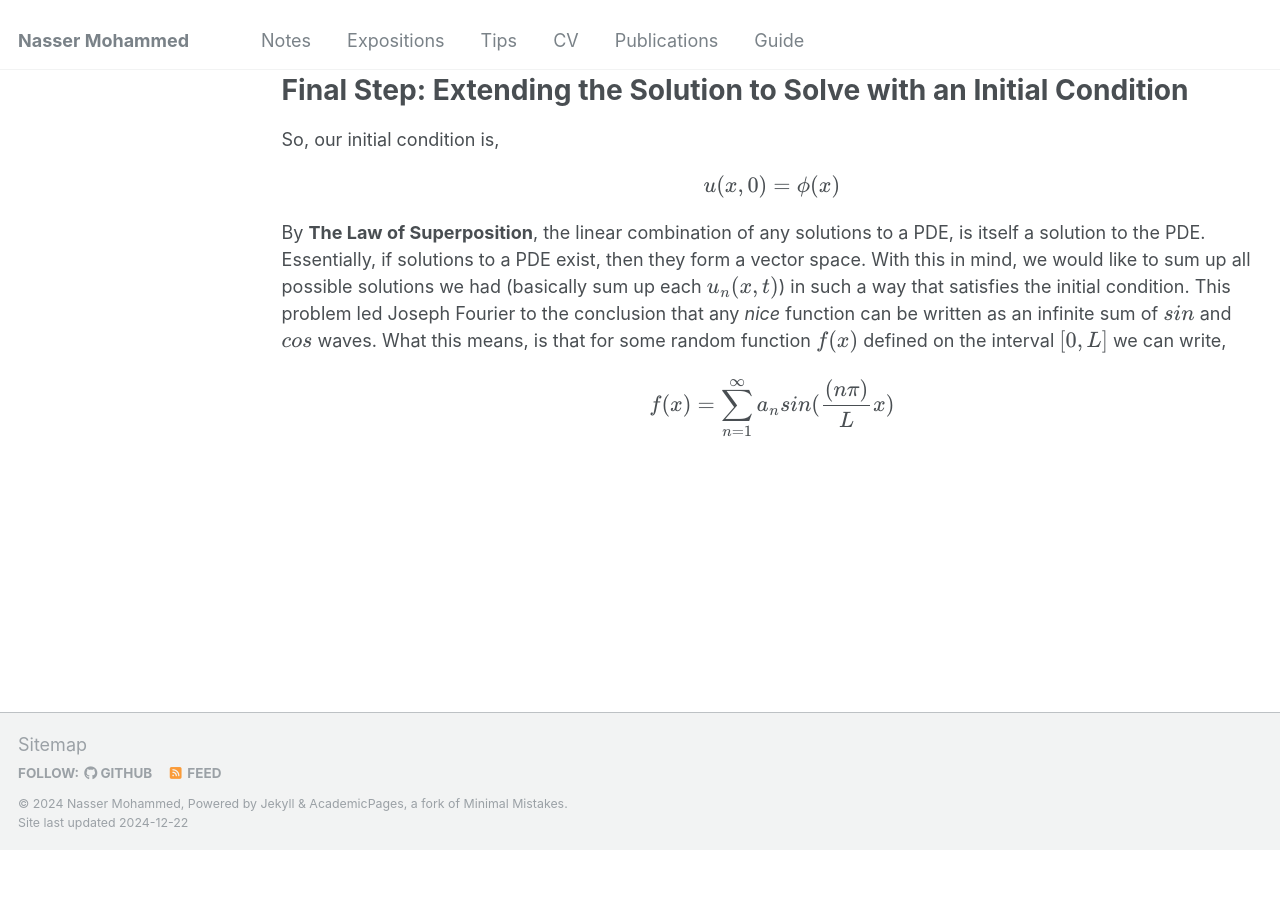
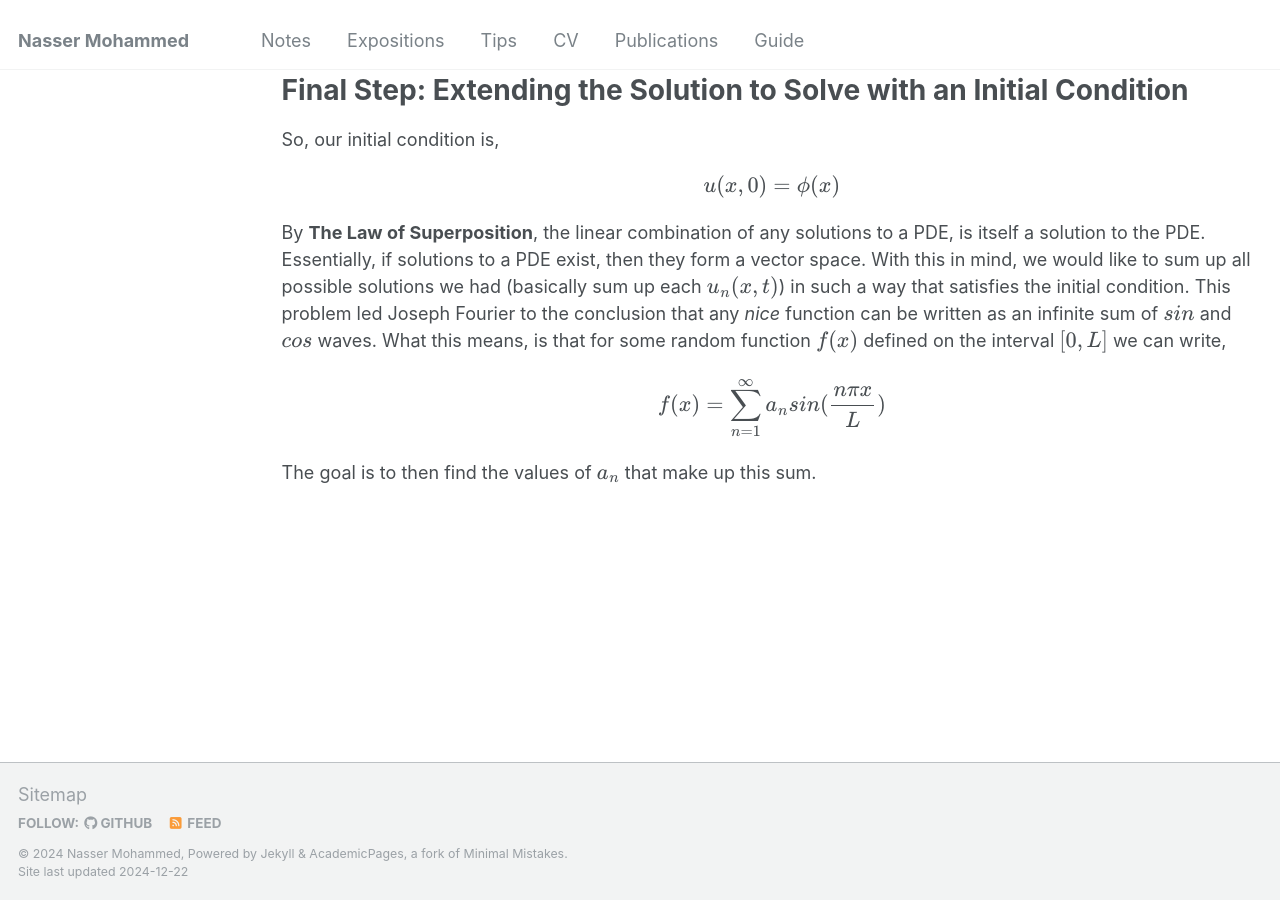
Before and after one commit to Nasser-Mohammed/Nasser-Mohammed.github.io, a Jekyll site: the page built from _pages/notes/pde/heatequation.md, in a window 1280 px wide and 900 px high, scrolled down 7200 px. Built offline with Jekyll 4.4.1, drawn with Linux system fonts in a browser that asks for light colours; before the commit the page ends 8050 px from its top, so only the background shows below that.

Commit message:
Update heatequation.md

```diff
--- a/_pages/notes/pde/heatequation.md
+++ b/_pages/notes/pde/heatequation.md
@@ -73,4 +73,5 @@ This was one of the last major steps, we now know the solution to the (homogenou
 Final Step: Extending the Solution to Solve with an Initial Condition
 =====
 So, our initial condition is, \\[u(x,0) = \phi(x)\\]
-By **The Law of Superposition**, the linear combination of any solutions to a PDE, is itself a solution to the PDE. Essentially, if solutions to a PDE exist, then they form a vector space. With this in mind, we would like to sum up all possible solutions we had (basically sum up each \\(u_n(x,t)\\)) in such a way that satisfies the initial condition. This problem led Joseph Fourier to the conclusion that any *nice* function can be written as an infinite sum of \\(sin\\) and \\(cos\\) waves. What this means, is that for some random function \\(f(x)\\) defined on the interval \\([0, L]\\) we can write, \\[f(x) = \sum_{n = 1}^{\infty}a_nsin(\frac{(n\pi)}{L}x)\\]
+By **The Law of Superposition**, the linear combination of any solutions to a PDE, is itself a solution to the PDE. Essentially, if solutions to a PDE exist, then they form a vector space. With this in mind, we would like to sum up all possible solutions we had (basically sum up each \\(u_n(x,t)\\)) in such a way that satisfies the initial condition. This problem led Joseph Fourier to the conclusion that any *nice* function can be written as an infinite sum of \\(sin\\) and \\(cos\\) waves. What this means, is that for some random function \\(f(x)\\) defined on the interval \\([0, L]\\) we can write, \\[f(x) = \sum_{n = 1}^{\infty}a_nsin(\frac{n\pi x}{L})\\]
+The goal is to then find the values of \\(a_n\\) that make up this sum.
```
